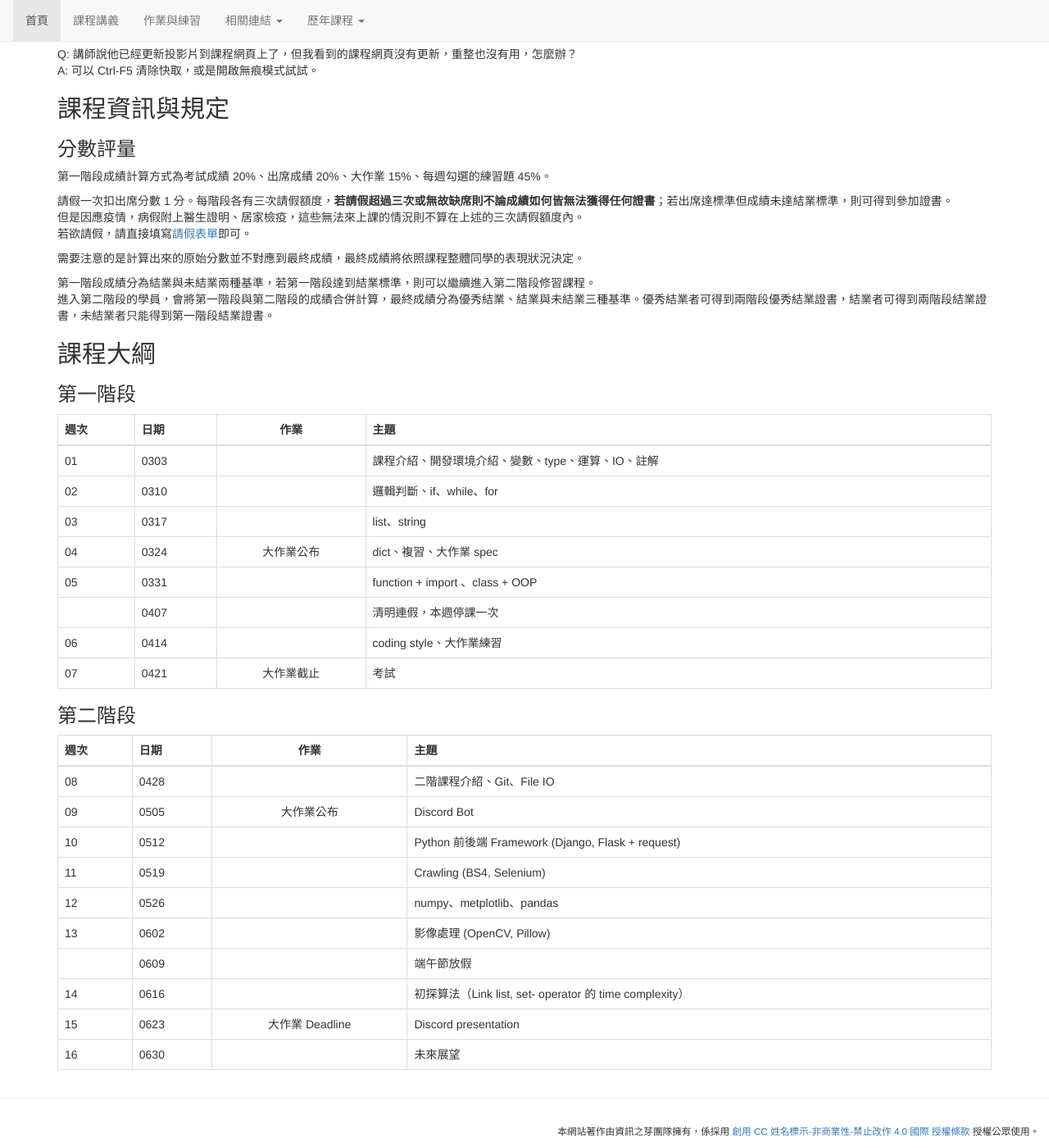
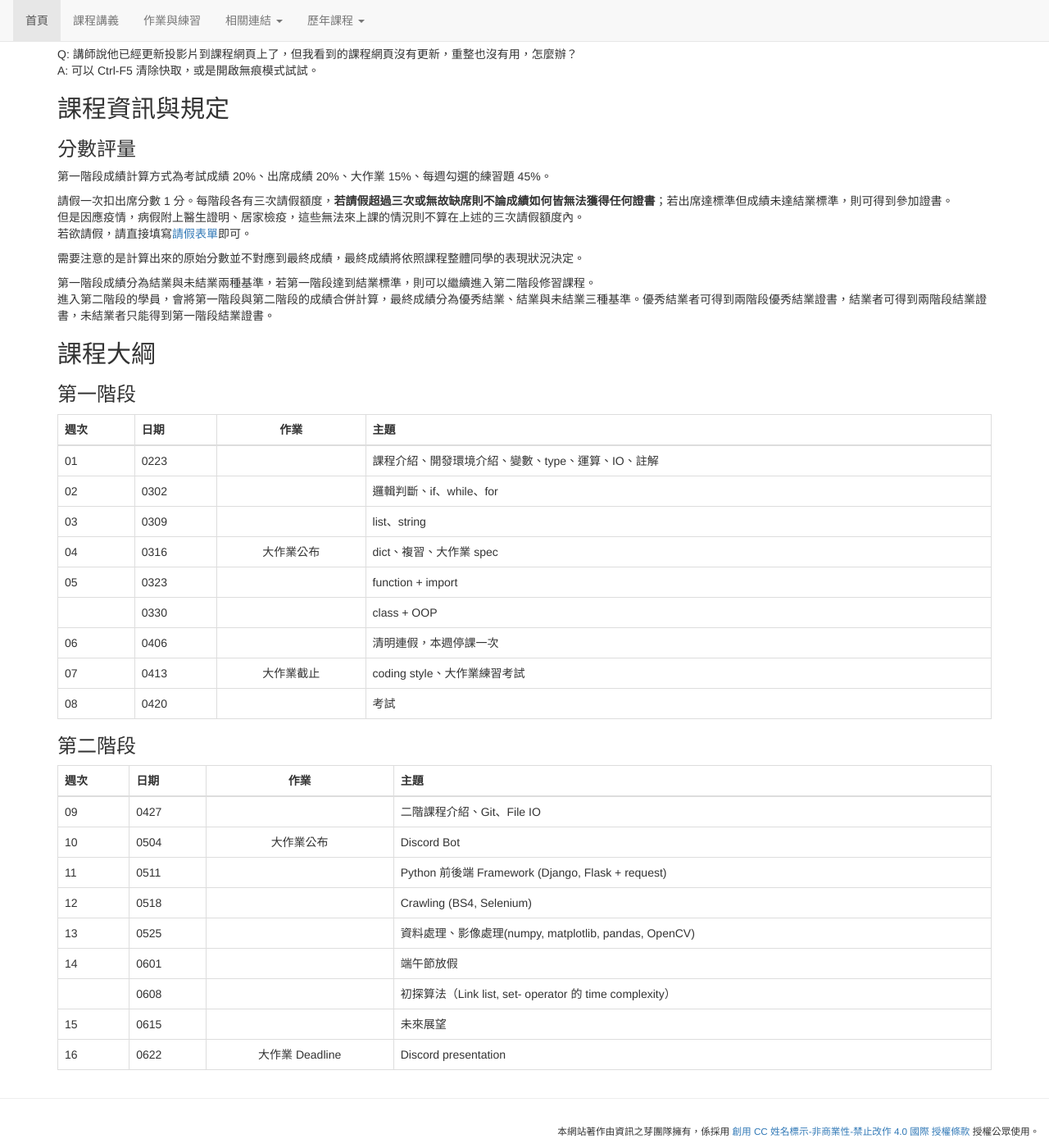
Before and after one commit to tw-csie-sprout/py2025, a Jekyll site: the page built from index.md, in a window 1280 px wide and 1400 px high, scrolled down 67 px. Shown: the whole window at 82% size. Built offline with Jekyll 4.4.1, drawn with Linux system fonts in a browser that asks for light colours.

Commit message:
Update index.md

```diff
--- a/index.md
+++ b/index.md
@@ -15,7 +15,7 @@ A: 可以 Ctrl-F5 清除快取，或是開啟無痕模式試試。
 
 請假一次扣出席分數 1 分。每階段各有三次請假額度，**若請假超過三次或無故缺席則不論成績如何皆無法獲得任何證書**；若出席達標準但成績未達結業標準，則可得到參加證書。
 但是因應疫情，病假附上醫生證明、居家檢疫，這些無法來上課的情況則不算在上述的三次請假額度內。
-若欲請假，請直接填寫[請假表單](https://forms.gle/V9r3GJJxK2XwjKub6)即可。
+若欲請假，請直接填寫[請假表單](https://forms.gle/xwNt1yA7AXwEz1vs5)即可。
 
 需要注意的是計算出來的原始分數並不對應到最終成績，最終成績將依照課程整體同學的表現狀況決定。
 
@@ -28,28 +28,28 @@ A: 可以 Ctrl-F5 清除快取，或是開啟無痕模式試試。
 
 {: .table .table-bordered}
 | 週次 | 日期 |    作業    | 主題                                               |
-| ---- | ---- | :--------: | :------------------------------------------------- |
-| 01   | 0303 |            | 課程介紹、開發環境介紹、變數、type、運算、IO、註解 |
-| 02   | 0310 |            | 邏輯判斷、if、while、for                                |
-| 03   | 0317 |            | list、string                                   |
-| 04   | 0324 | 大作業公布   | dict、複習、大作業 spec                            |
-| 05   | 0331 |            | function + import 、class + OOP                   |
-|      | 0407 |            | 清明連假，本週停課一次                             |
-| 06   | 0414 |            | coding style、大作業練習                         |
-| 07   | 0421 | 大作業截止   | 考試                                 |
+| ---- | ---- | :--------: | :------------------------------------------------ |
+| 01   | 0223 |            | 課程介紹、開發環境介紹、變數、type、運算、IO、註解    |
+| 02   | 0302 |            | 邏輯判斷、if、while、for                           |
+| 03   | 0309 |            | list、string                                      |
+| 04   | 0316 | 大作業公布  | dict、複習、大作業 spec                            |
+| 05   | 0323 |            | function + import                                 |
+|      | 0330 |            | class + OOP                                       |
+| 06   | 0406 |            | 清明連假，本週停課一次                              |
+| 07   | 0413 | 大作業截止  | coding style、大作業練習考試                       |
+| 08   | 0420 |            | 考試                                              |
 
 ### 第二階段
 
 {: .table .table-bordered}
-| 週次 | 日期 |     作業     | 主題                                    |
-| ---- | ---- | :----------: | :-------------------------------------- |
-| 08   | 0428 |              | 二階課程介紹、Git、File IO                |
-| 09   | 0505 |   大作業公布  | Discord Bot |
-| 10   | 0512 |              | Python 前後端 Framework (Django, Flask + request)  |
-| 11   | 0519 |              | Crawling (BS4, Selenium)                |
-| 12   | 0526 |              | numpy、metplotlib、pandas                  |
-| 13   | 0602 |              |  影像處理 (OpenCV, Pillow)        |
-|      | 0609 |              | 端午節放假                      |
-| 14   | 0616 |              | 初探算法（Link list, set- operator 的 time complexity）|
-| 15   | 0623 | 大作業 Deadline | Discord presentation                      |
-| 16   | 0630 |              | 未來展望                   |
+| 週次 | 日期 |     作業     | 主題                                                  |
+| ---- | ---- | :----------: | :-------------------------------------------------- |
+| 09   | 0427 |              | 二階課程介紹、Git、File IO                           |
+| 10   | 0504 |   大作業公布  | Discord Bot                                         |
+| 11   | 0511 |              | Python 前後端 Framework (Django, Flask + request)    |
+| 12   | 0518 |              | Crawling (BS4, Selenium)                            |
+| 13   | 0525 |              | 資料處理、影像處理(numpy, matplotlib, pandas, OpenCV) |
+| 14   | 0601 |              |  端午節放假                                               |
+|      | 0608 |              |  初探算法（Link list, set- operator 的 time complexity）  |
+| 15   | 0615 |                | 未來展望                                                |
+| 16   | 0622 | 大作業 Deadline | Discord presentation                                   |
```
